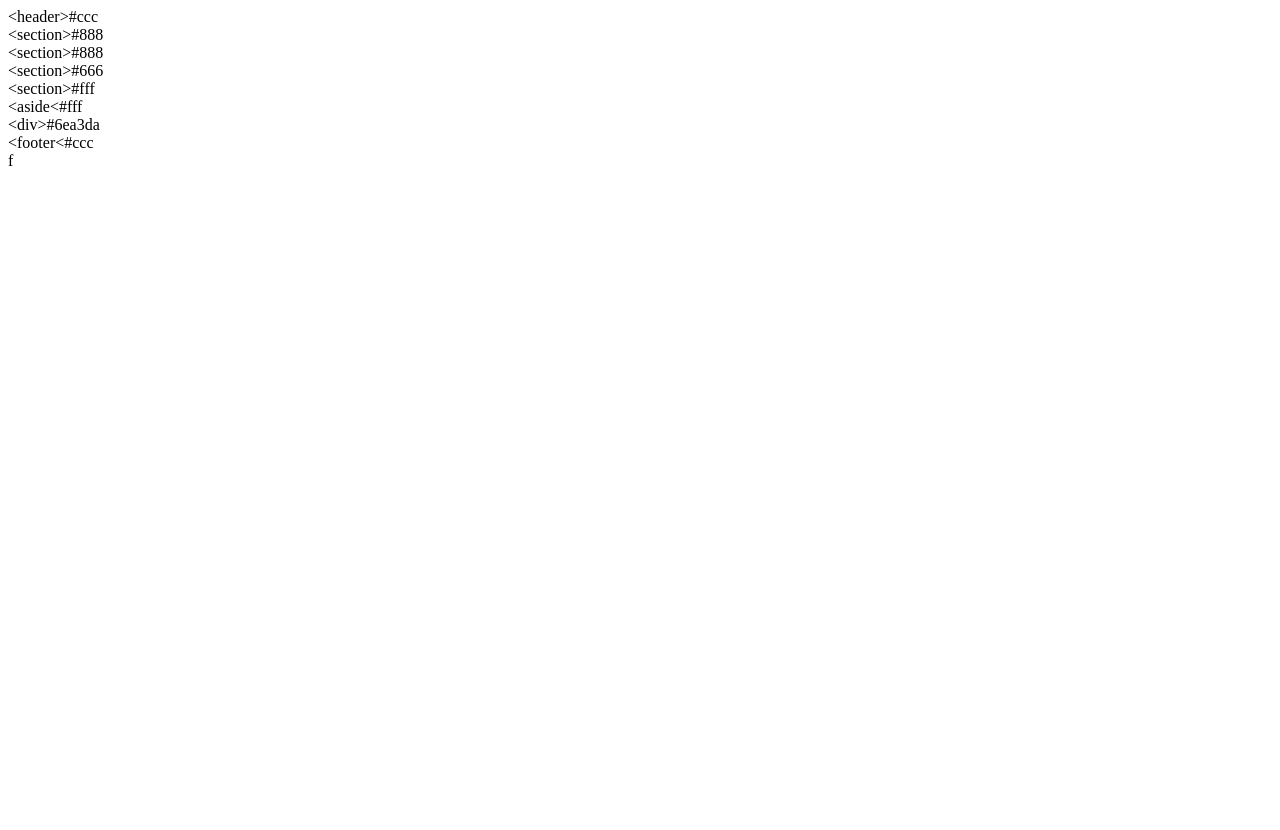
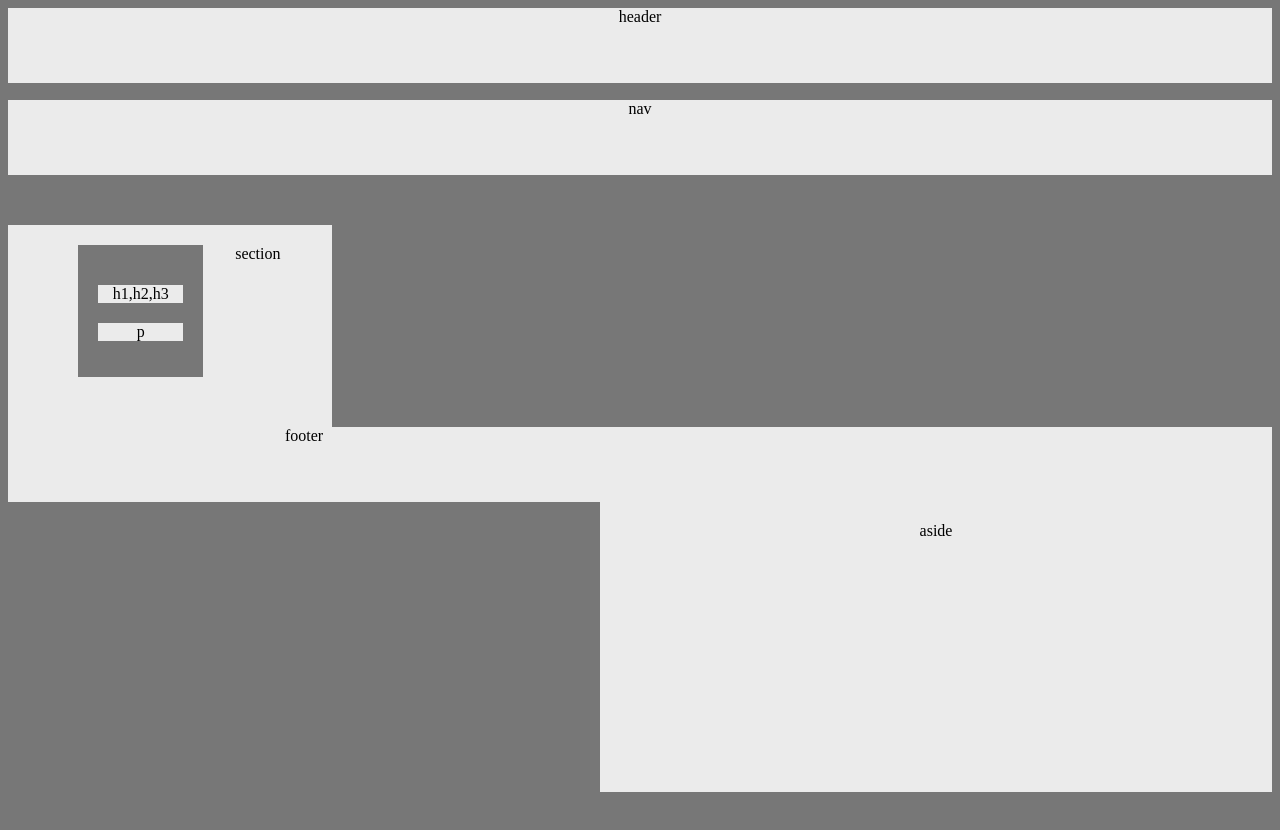
Before and after one commit to grassisgreener/HW-Wireframe, a plain HTML site: page index.html in a window 1280 px wide. Before the commit the page ends 800 px from the top, so only its background shows below. Drawn offline with Linux system fonts and the light colour scheme.

Commit message:
Add files via upload

```diff
--- a/index.html
+++ b/index.html
@@ -2,36 +2,33 @@
 
 <head>
     <title>Homework</title>
-    <Link rel="stylesheet" type=t "ext/css" href="style.css">
+    <Link rel="stylesheet" type="text/css" href="style.css">
 </head>
+<header class="container">
+    header
+</header>
 
 <body>
-    <header>
-        &lt;header&gt;#ccc
-    </header>
-    <section id="left">
-        &lt;section&gt;#888
-    </section>
-    <section id="middle">
-        &lt;section&gt;#888
-    </section>
-    <section id="right">
-        &lt;section&gt;#666
-    </section>
-    <section id="full">
-        &lt;section&gt;#fff
-    </section>
-    <section id="full">
-        <aside>
-            &lt;aside&lt;#fff
+    <nav class="container">
+        nav
+    </nav>
+    <div id="pickles" class="clearfix">
+        <section class="container1">
+            section
+            <article class=article>
+                <p>h1,h2,h3</p>
+                <p>p</p>
+            </article>
+        </section>
+    </div>
+    <div>
+        <aside class="container1">
+            aside
         </aside>
-        <div id="division">
-            &lt;div&gt;#6ea3da
-        </div>
-    </section>
-    <footer>
-        &lt;footer&lt;#ccc
-    </footer>f
+    </div>
+    <footer class="container">
+        footer
+    </footer>
 </body>
 
 </html>
--- a/style.css
+++ b/style.css
@@ -0,0 +1,91 @@
+body,
+article {
+    background-color: #777;
+}
+
+.container {
+    background-color: #ebebeb;
+    width: 100%;
+    text-align: center;
+}
+
+.container1 {
+    background-color: #ebebeb;
+    width: 50%;
+    text-align: center;
+}
+
+header {
+    height: 75px;
+    margin-left: 0px;
+}
+
+nav {
+    margin-top: 17px;
+    margin-left: 0px;
+    height: 75px;
+}
+
+section {
+    background-color: #ebebeb margin-left:0px;
+    margin-top: 50px;
+    padding: 20px;
+    width: 45%;
+    text-align: center;
+    float: left;
+    overflow: auto;
+    clear: both;
+}
+
+#pickles {
+    width: 45%;
+}
+
+aside {
+    background-color: #ebebeb bottom:10px;
+    right: 20px;
+    margin-top: 75px;
+    margin-bottom: 50px;
+    height: 250px;
+    width: 200px;
+    padding: 20px;
+    float: right;
+    text-align: center;
+    overflow: auto;
+}
+
+article {
+    padding: 20px;
+    margin-left: 50px;
+    width: 30%;
+    margin-bottom: 30px;
+    overflow: auto;
+    float: left;
+    clear:both;
+}
+
+.clearfix:before,
+.clearfix:after {
+    content: "";
+    display: table;
+    clear: both;
+}
+
+h1 {
+    margin-bottom: 20px;
+    background-color: #ebebeb
+}
+
+p {
+    margin-top: 20px;
+    background-color: #ebebeb
+}
+
+footer {
+    background-color: #ebebeb;
+    width: 100%;
+    height: 75px;
+    margin top: 100px;
+    margin-left: 0px;
+    text-align: center;
+}
```
